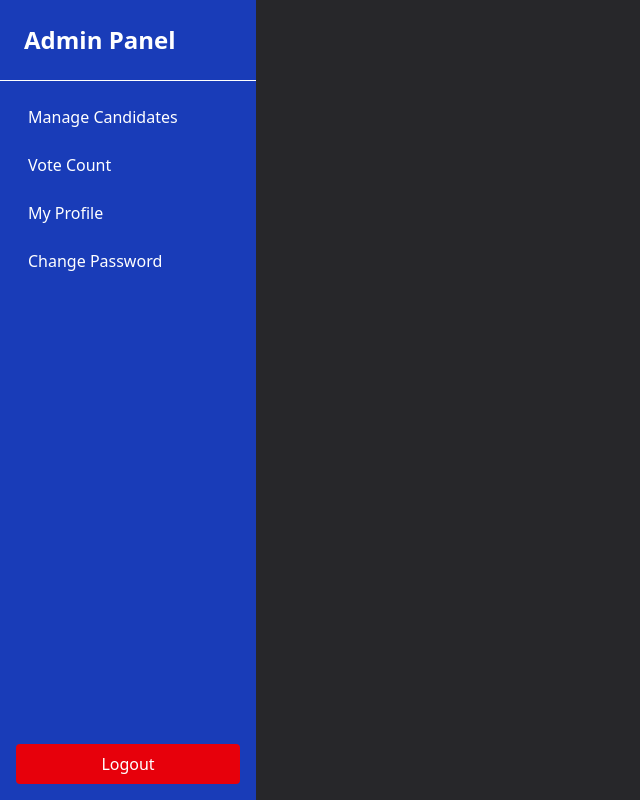
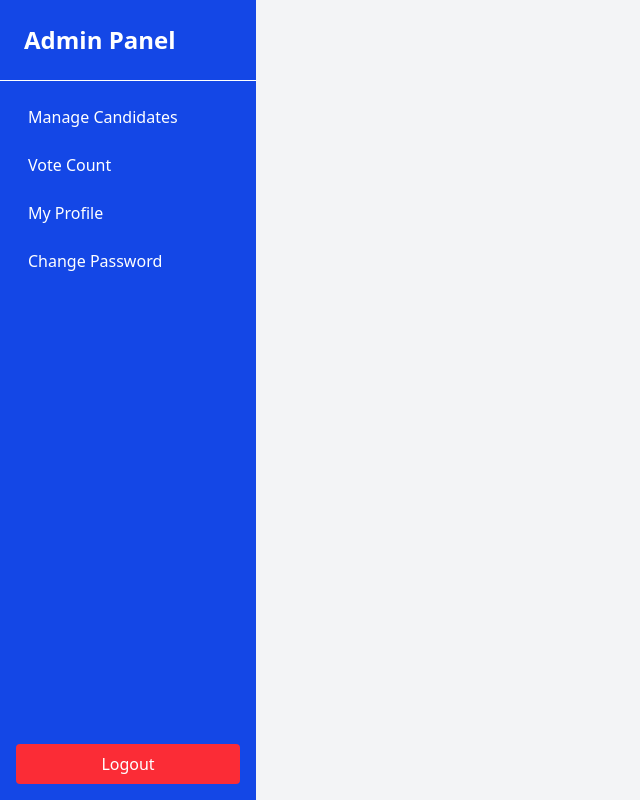
Before and after one commit to muazimmaqbool/votingAppFront, a React (Vite) app: page / in a window 1280 px wide. Both pictures are taken after a click on the button "Login". Shown: the whole page, without its empty margins (0-640 px from the left). Built offline with nearby package versions, Linux system fonts and the light colour scheme.

Commit message:
code explanation

```diff
--- a/src/App.jsx
+++ b/src/App.jsx
@@ -30,7 +30,7 @@ function App() {
               </ProtectedRoute>
             }
           >
-            <Route path="candidates" element={<CandidateList />} />
+            <Route path="candidates" element={<CandidateList />}/>
             <Route path="votes" element={<CandidateList />} />
             <Route path="profile" element={<Profile />} />
             <Route path="change-password" element={<ChangePassword />} />
--- a/src/Components/Admin/AdminDashboard.jsx
+++ b/src/Components/Admin/AdminDashboard.jsx
@@ -1,4 +1,8 @@
 import { NavLink, Outlet, useNavigate } from "react-router-dom";
+/*
+->NavLink like a Link, but it knows when it’s active. It lets you style the currently selected link (e.g., highlight the active sidebar item).
+->Outlet → Placeholder that renders child routes (like /admin/profile, /admin/candidates, etc.).
+*/
 import {useAuth} from "../../Context/AuthContext"
 const AdminDashboard=()=> {
   const navigate = useNavigate();
@@ -10,9 +14,10 @@ const AdminDashboard=()=> {
   };
 
   return (
-    <div className="flex w-full min-h-screen bg-zinc-800">
+    <div className="flex w-full min-h-screen bg-gray-100">
+      {/* min-h-screen is like min-height: 100vh */}
       {/* Sidebar */}
-      <aside className="w-64 bg-blue-800 text-white flex flex-col">
+      <aside className="w-64 bg-blue-700 text-white flex flex-col">
         <div className="p-6 text-2xl font-bold border-b border-white-300">
           Admin Panel
         </div>
@@ -21,8 +26,8 @@ const AdminDashboard=()=> {
           <NavLink
             to="candidates"
             className={({ isActive }) =>
-              `block px-3 py-2 rounded hover:bg-blue-700 ${
-                isActive ? "bg-blue-700" : ""
+              `block px-3 py-2 rounded hover:bg-blue-900 ${
+                isActive ? "bg-blue-900" : ""
               }`
             }
           >
@@ -31,8 +36,8 @@ const AdminDashboard=()=> {
           <NavLink
             to="votes"
             className={({ isActive }) =>
-              `block px-3 py-2 rounded hover:bg-blue-700 ${
-                isActive ? "bg-blue-700" : ""
+              `block px-3 py-2 rounded hover:bg-blue-900 ${
+                isActive ? "bg-blue-900" : ""
               }`
             }
           >
@@ -41,8 +46,8 @@ const AdminDashboard=()=> {
           <NavLink
             to="profile"
             className={({ isActive }) =>
-              `block px-3 py-2 rounded hover:bg-blue-700 ${
-                isActive ? "bg-blue-700" : ""
+              `block px-3 py-2 rounded hover:bg-blue-900 ${
+                isActive ? "bg-blue-900" : ""
               }`
             }
           >
@@ -51,8 +56,8 @@ const AdminDashboard=()=> {
           <NavLink
             to="change-password"
             className={({ isActive }) =>
-              `block px-3 py-2 rounded hover:bg-blue-700 ${
-                isActive ? "bg-blue-700" : ""
+              `block px-3 py-2 rounded hover:bg-blue-900 ${
+                isActive ? "bg-blue-900" : ""
               }`
             }
           >
@@ -62,7 +67,7 @@ const AdminDashboard=()=> {
 
         <button
           onClick={handleLogout}
-          className="m-4 bg-red-600 hover:bg-red-700 py-2 rounded text-white"
+          className="m-4 bg-red-500 hover:bg-red-700 py-2 rounded text-white"
         >
           Logout
         </button>
```
